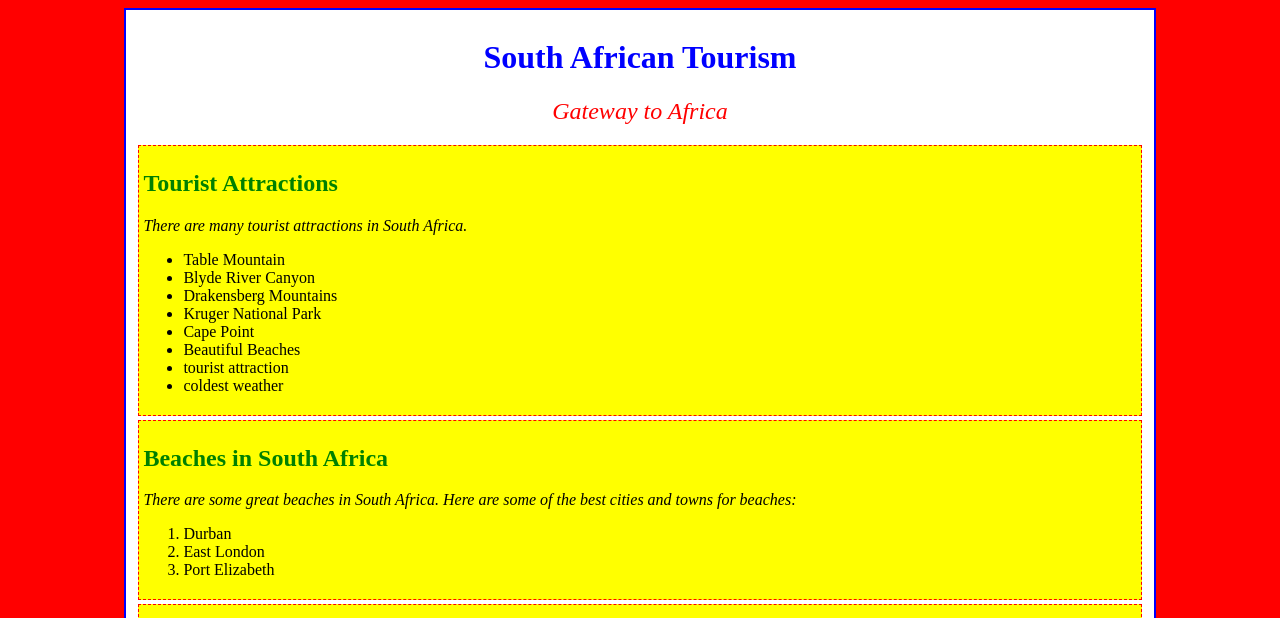
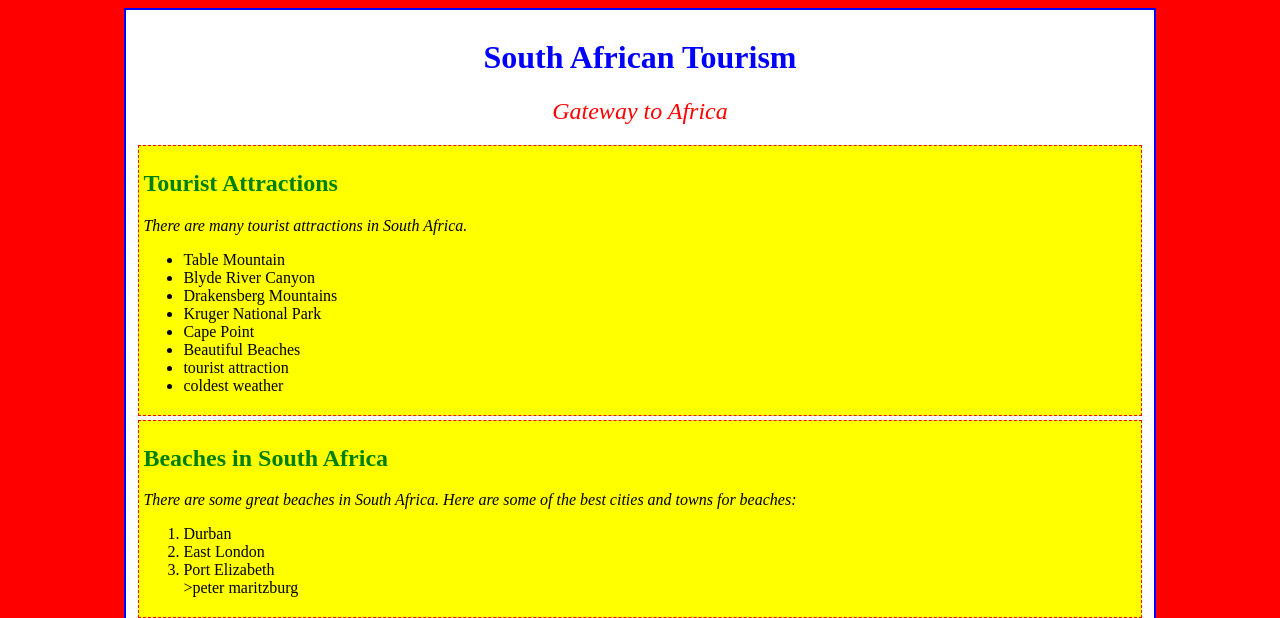
Before and after one commit to neelunsiri/SouthAfrican-tourism, a plain HTML site: page index.html in a window 1280 px wide. Shown: the top 618 px of the page. Drawn offline with Linux system fonts and the light colour scheme.

Commit message:
tested the git status

```diff
--- a/index.html
+++ b/index.html
@@ -45,6 +45,7 @@
         <li>Durban</li>
         <li>East London</li>
         <li>Port Elizabeth</li>
+        <lil>>peter maritzburg</lil>
       </ol>
     </div>
     <div class="section">
```
